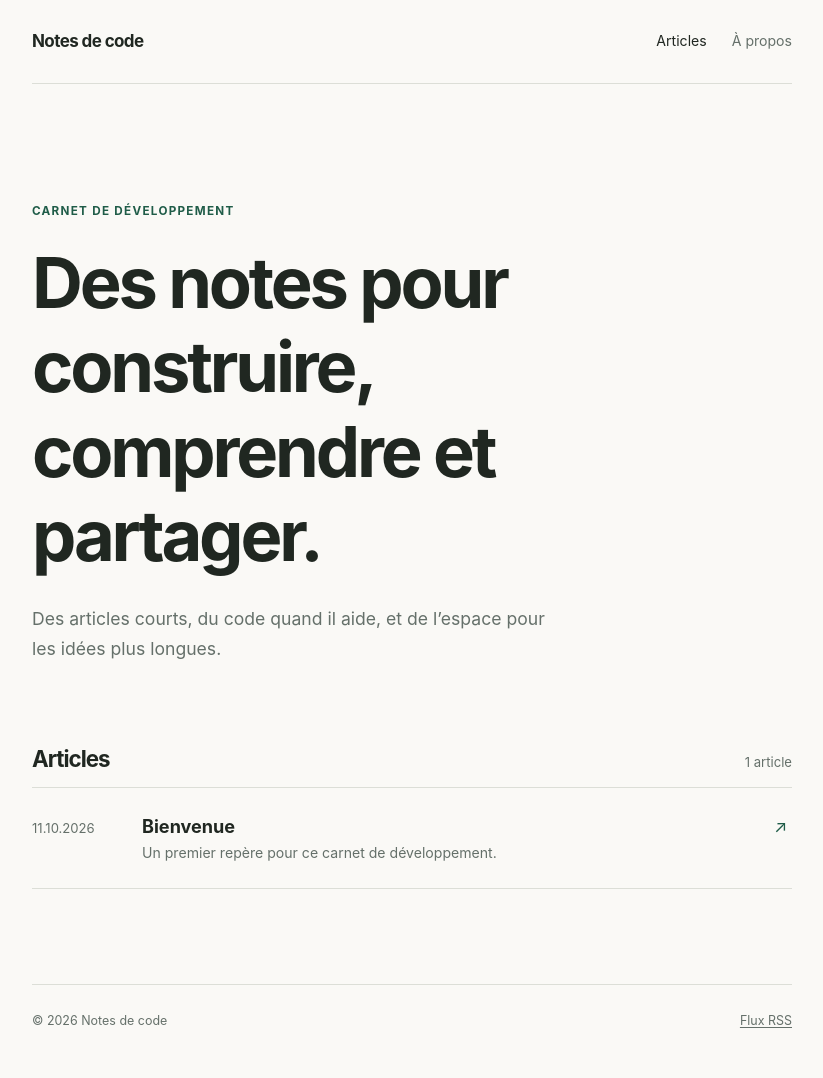
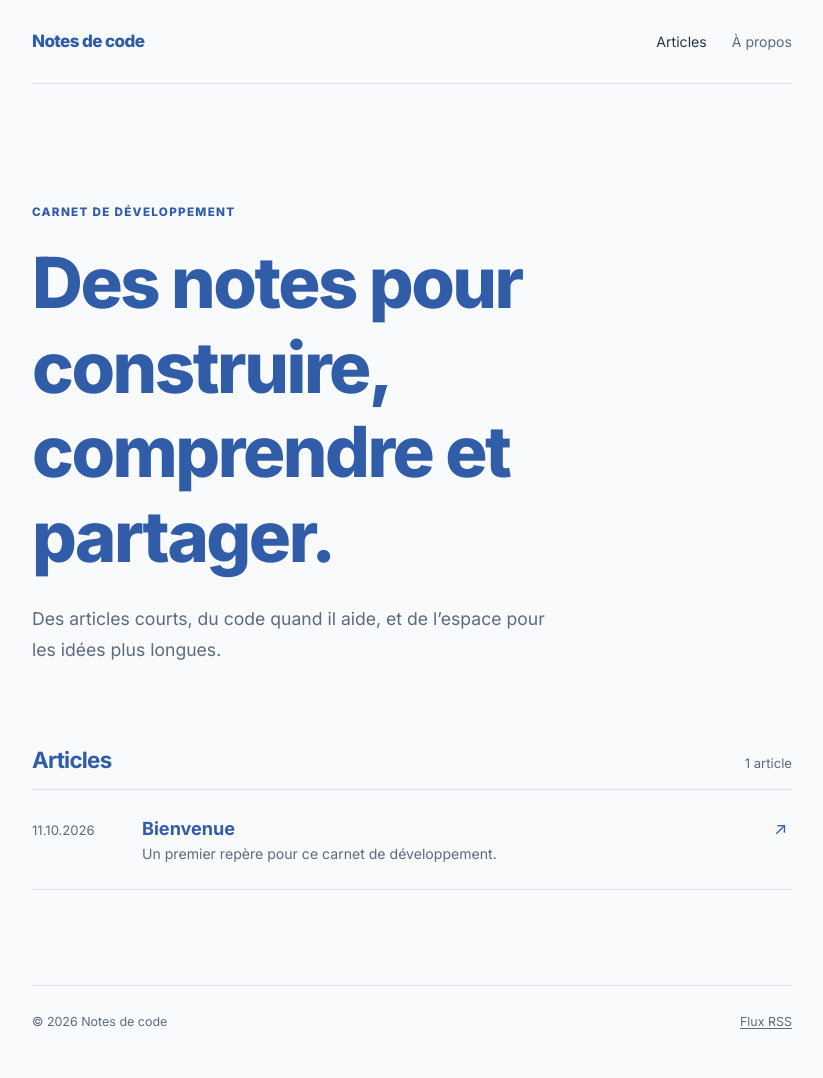
Before and after one commit to bwik05/personal-site, a Jekyll site: the page built from index.md, in a window 1280 px wide. Shown: the whole page, without its empty margins (228-1051 px from the left). Built offline with Jekyll 4.4.1, drawn with Linux system fonts in a browser that asks for light colours.

Commit message:
Use readable Inter type and softened royal blue theme

```diff
--- a/_layouts/default.html
+++ b/_layouts/default.html
@@ -8,6 +8,9 @@
     <meta name="description" content="{{ page.description | default: site.description | escape }}">
     <link rel="canonical" href="{{ page.url | absolute_url }}">
     <link rel="alternate" type="application/atom+xml" title="{{ site.title | escape }}" href="{{ '/feed.xml' | relative_url }}">
+    <link rel="preconnect" href="https://fonts.googleapis.com">
+    <link rel="preconnect" href="https://fonts.gstatic.com" crossorigin>
+    <link href="https://fonts.googleapis.com/css2?family=Inter:wght@400;500;600;700;800&amp;display=swap" rel="stylesheet">
     <link rel="stylesheet" href="{{ '/assets/css/style.css' | relative_url }}">
   </head>
   <body>
--- a/assets/css/style.css
+++ b/assets/css/style.css
@@ -1,21 +1,23 @@
 :root {
   color-scheme: light dark;
-  --paper: #faf9f6;
-  --ink: #202721;
-  --muted: #65706a;
-  --line: #dcded7;
-  --accent: #1f5c48;
-  --code: #f0f1ec;
+  --paper: #f8fafc;
+  --ink: #253247;
+  --muted: #5c6a7f;
+  --line: #d8e1ed;
+  --accent: #315ca8;
+  --accent-hover: #244b8d;
+  --code: #edf2f9;
 }
 
 @media (prefers-color-scheme: dark) {
   :root {
-    --paper: #171c19;
-    --ink: #e8ece5;
-    --muted: #a7b2a9;
-    --line: #37413a;
-    --accent: #9ad5b9;
-    --code: #242d27;
+    --paper: #111827;
+    --ink: #e8eef7;
+    --muted: #a7b5c9;
+    --line: #344256;
+    --accent: #a8c4ff;
+    --accent-hover: #c3d6ff;
+    --code: #1c2838;
   }
 }
 
@@ -25,24 +27,25 @@ body {
   margin: 0;
   background: var(--paper);
   color: var(--ink);
-  font: 17px/1.7 -apple-system, BlinkMacSystemFont, "Segoe UI", sans-serif;
+  font: 17px/1.72 "Inter", -apple-system, BlinkMacSystemFont, "Segoe UI", sans-serif;
   -webkit-font-smoothing: antialiased;
 }
 a { color: var(--accent); text-underline-offset: .18em; }
+a:hover { color: var(--accent-hover); }
 a:hover { text-decoration-thickness: 2px; }
 a:focus-visible { outline: 2px solid var(--accent); outline-offset: 4px; border-radius: 2px; }
 img { max-width: 100%; height: auto; }
 .site-shell { width: min(100% - 40px, 760px); margin: 0 auto; }
 .site-header, .site-footer { display: flex; align-items: center; justify-content: space-between; gap: 20px; }
 .site-header { padding: 27px 0; border-bottom: 1px solid var(--line); }
-.site-name { color: var(--ink); font-weight: 750; letter-spacing: -.035em; text-decoration: none; }
+.site-name { color: var(--accent); font-weight: 750; letter-spacing: -.035em; text-decoration: none; }
 .site-header nav { display: flex; gap: 25px; font-size: .88rem; }
 .site-header nav a { color: var(--muted); text-decoration: none; }
 .site-header nav a[aria-current="page"], .site-header nav a:hover { color: var(--ink); }
 main { min-height: 65vh; }
 .intro { padding: clamp(72px, 11vw, 118px) 0 82px; max-width: 670px; }
 .eyebrow { margin: 0 0 19px; color: var(--accent); font-size: .73rem; font-weight: 750; letter-spacing: .11em; text-transform: uppercase; }
-h1, h2, h3 { line-height: 1.2; letter-spacing: -.045em; }
+h1, h2, h3 { color: var(--accent); line-height: 1.2; letter-spacing: -.035em; }
 .intro h1 { max-width: 620px; margin: 0; font-size: clamp(2.5rem, 7vw, 4.4rem); font-weight: 750; }
 .intro > p:last-child { max-width: 540px; margin: 25px 0 0; color: var(--muted); font-size: 1.1rem; }
 .section-heading { display: flex; align-items: baseline; justify-content: space-between; gap: 16px; border-bottom: 1px solid var(--line); }
@@ -52,10 +55,10 @@ h1, h2, h3 { line-height: 1.2; letter-spacing: -.045em; }
 .post-list li { border-bottom: 1px solid var(--line); }
 .post-link { display: grid; grid-template-columns: 92px minmax(0, 1fr) 18px; align-items: baseline; gap: 18px; padding: 25px 0; color: var(--ink); text-decoration: none; }
 .post-summary { display: grid; gap: 4px; }
-.post-summary strong { font-size: 1.13rem; line-height: 1.35; }
+.post-summary strong { color: var(--accent); font-size: 1.13rem; line-height: 1.35; }
 .post-summary > span { color: var(--muted); font-size: .88rem; line-height: 1.45; }
 .post-arrow { color: var(--accent); }
-.post-link:hover strong { color: var(--accent); text-decoration: underline; text-underline-offset: .17em; }
+.post-link:hover strong { color: var(--accent-hover); text-decoration: underline; text-underline-offset: .17em; }
 .empty-state { padding: 28px 0; color: var(--muted); }
 .article { padding: 75px 0 95px; }
 .article-header { max-width: 680px; margin-bottom: 43px; }
```
